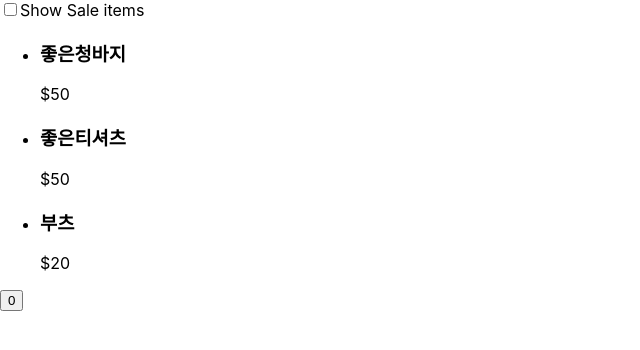
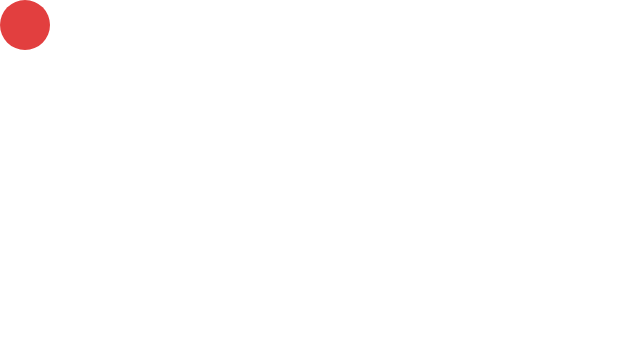
Before and after one commit to petercoco626/dream_coding_react_tutorial, a React (Create React App) app: page / in a window 1280 px wide. Shown: the top 350 px of the page, without its empty margins (0-640 px from the left). Built offline with nearby package versions, Linux system fonts and the light colour scheme.

Commit message:
[feat] pointer 구현

```diff
--- a/src/App.css
+++ b/src/App.css
@@ -65,3 +65,11 @@
   border-radius: 8px;
   padding: 0.5rem 1rem;
 }
+
+.pointer {
+  width: 50px;
+  height: 50px;
+  background-color: #e23f3f;
+  border-radius: 100%;
+  position: absolute;
+}
--- a/src/App.jsx
+++ b/src/App.jsx
@@ -5,12 +5,13 @@ import Avatar from './components/Avatar';
 import { useEffect, useState } from 'react';
 import Counter from './components/Counter';
 import Products from './components/Products';
+import Pointer from './components/Pointer';
 
 function App() {
   const [avatars, setAvatars] = useState([]);
 
   const [totalCount, setTotalCount] = useState(0);
-
+  const [coords, setCoords] = useState({ x: 0, y: 0 });
   const handleClickCounter = () => setTotalCount((prev) => prev + 1);
   const handleClick = (event) => {
     console.log(event);
@@ -25,6 +26,19 @@ function App() {
       });
     return () => {
       console.log('clean avatar datas');
+    };
+  }, []);
+
+  useEffect(() => {
+    const handleWindowMouseMove = (event) => {
+      setCoords({
+        x: event.clientX,
+        y: event.clientY,
+      });
+    };
+    window.addEventListener('mousemove', handleWindowMouseMove);
+    return () => {
+      window.removeEventListener('mousemove', handleWindowMouseMove);
     };
   }, []);
 
@@ -49,7 +63,8 @@ function App() {
         <Counter totalCount={totalCount} handleClickCounter={handleClickCounter} />
         <Counter totalCount={totalCount} handleClickCounter={handleClickCounter} />
       </div> */}
-      <Products />
+      {/* <Products /> */}
+      <Pointer coords={coords} />
     </>
   );
 }
--- /dev/null
+++ b/src/components/Pointer.jsx
@@ -0,0 +1,13 @@
+import React from 'react';
+
+export default function Pointer({ coords }) {
+  return (
+    <div
+      className="pointer"
+      style={{
+        top: coords.y,
+        left: coords.x,
+      }}
+    />
+  );
+}
```
